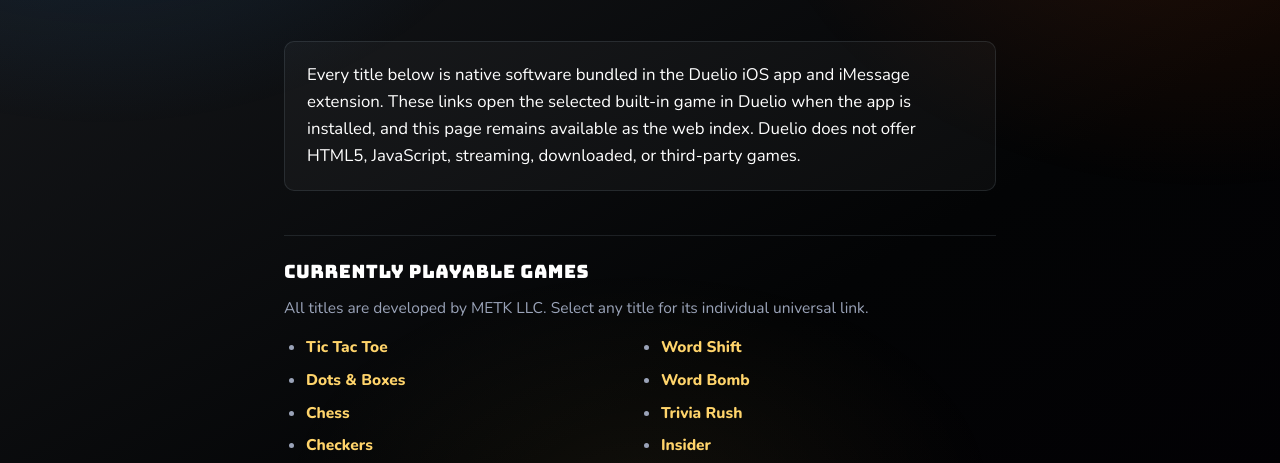
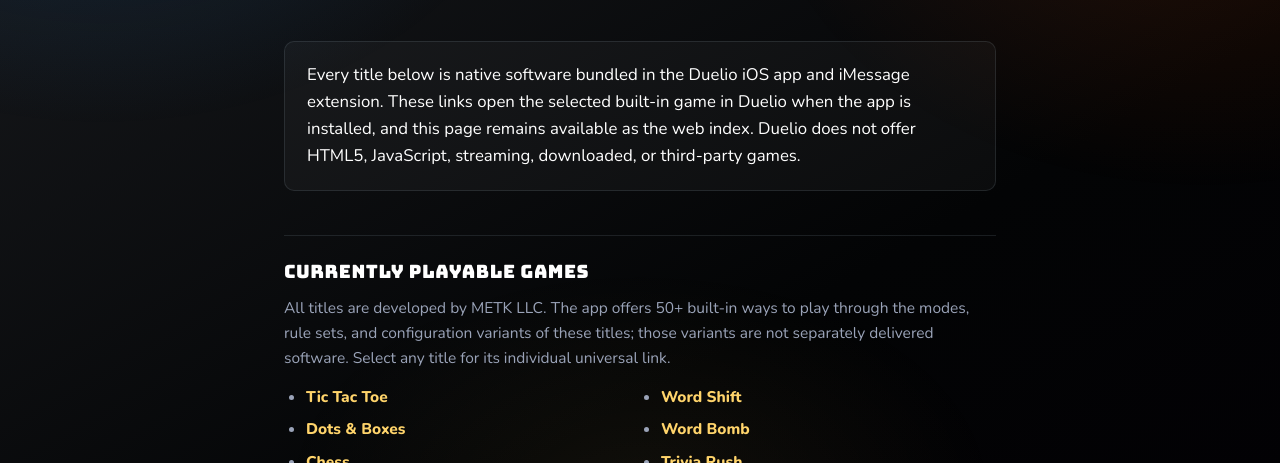
Before and after one commit to theTarekK/duelioapp, a plain HTML site: page games/index.html in a window 1280 px wide. Shown: the part 306-769 px from the top of the page. Drawn offline with Linux system fonts and the light colour scheme.

Commit message:
Clarify built-in game modes for App Review

```diff
--- a/games/index.html
+++ b/games/index.html
@@ -40,8 +40,10 @@
 
   <h2>Currently playable games</h2>
   <p>
-    All titles are developed by METK LLC. Select any title for its individual
-    universal link.
+    All titles are developed by METK LLC. The app offers 50+ built-in ways to
+    play through the modes, rule sets, and configuration variants of these titles;
+    those variants are not separately delivered software. Select any title for its
+    individual universal link.
   </p>
   <ul class="game-index">
     <li><a href="?game=tictactoe">Tic Tac Toe</a></li>
```
